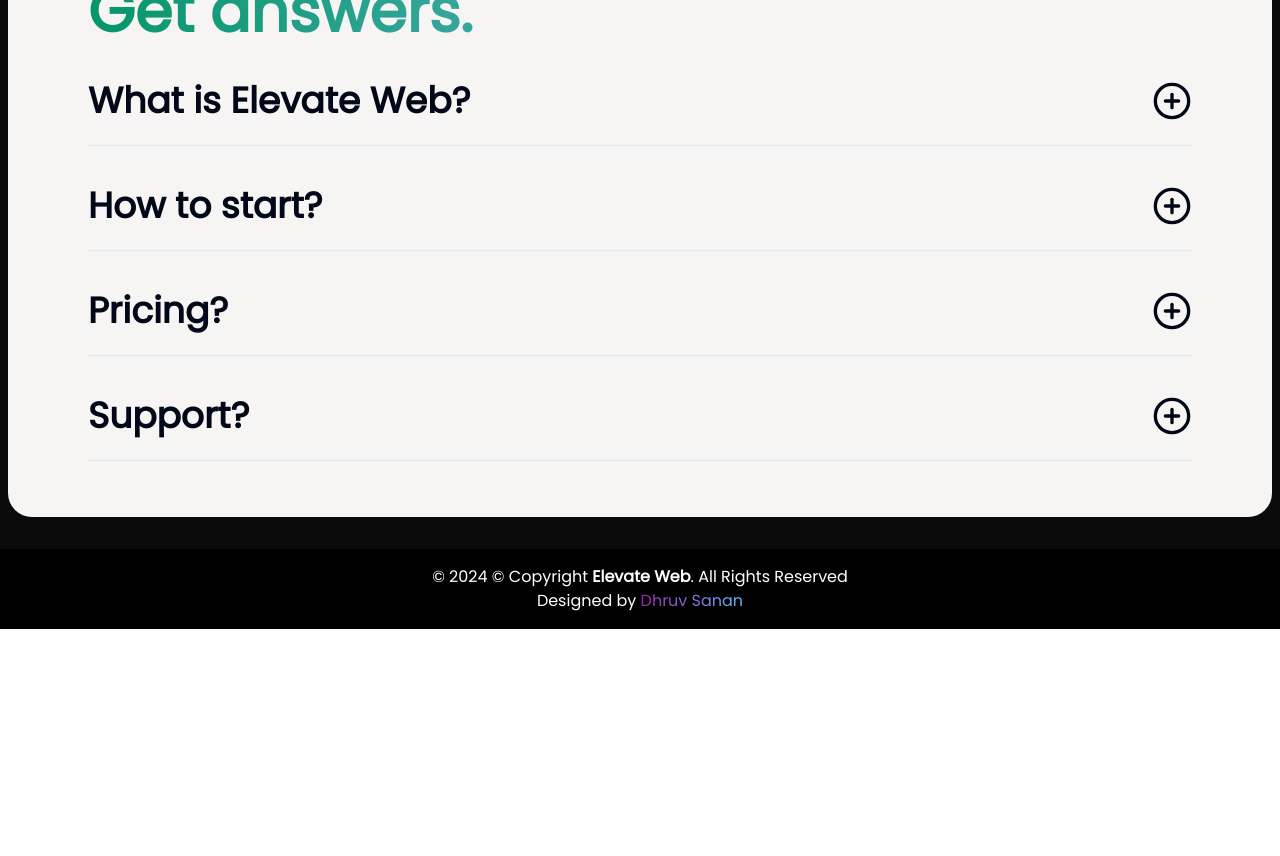
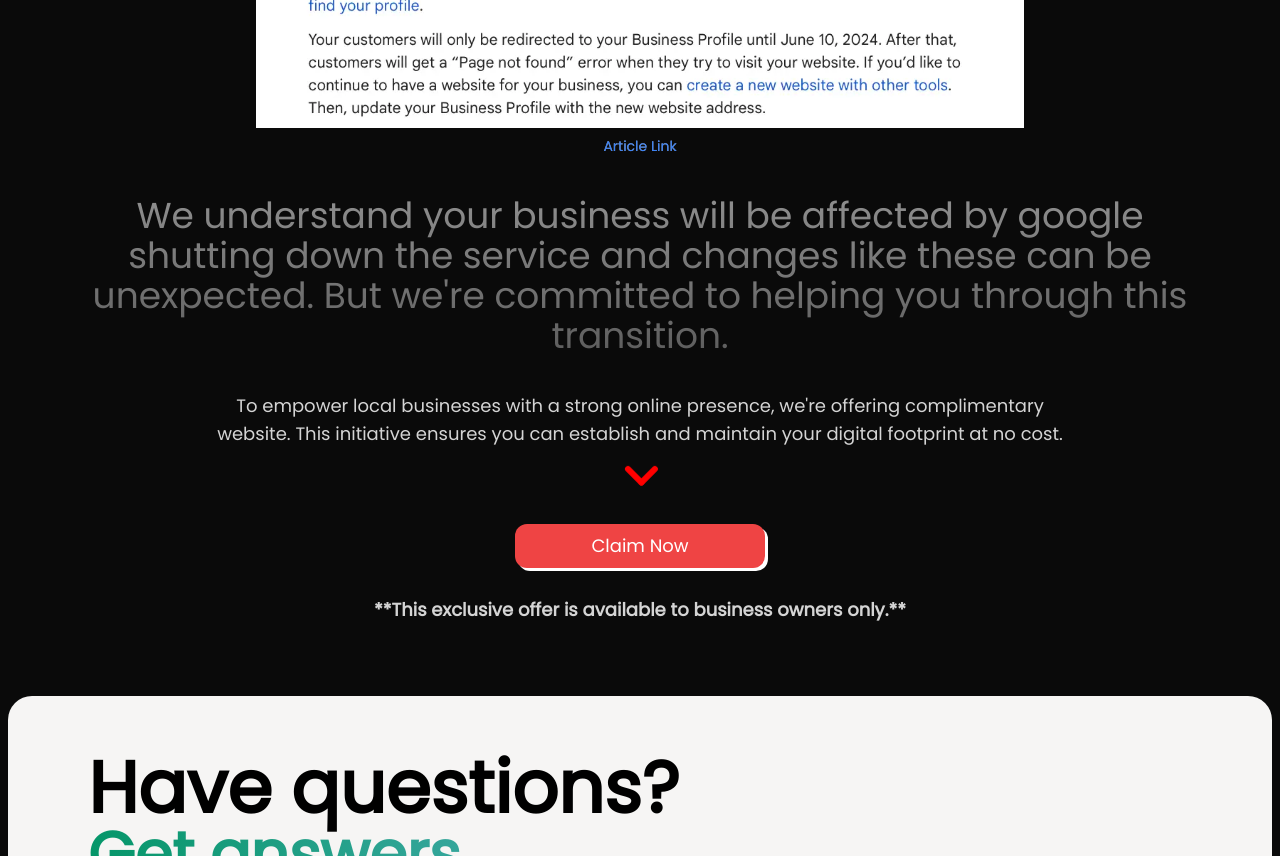
Before and after one commit to dhruvsanan/agency, a Next.js app: page / in a window 1280 px wide. Shown: the part 6840-7696 px from the top of the page. Before the commit the page ends 7469 px from the top, so only its background shows below. Built offline with nearby package versions, Linux system fonts and the light colour scheme.

Commit message:
Updated free website

```diff
--- a/app/globals.css
+++ b/app/globals.css
@@ -86,3 +86,42 @@
   -webkit-background-clip: text;
   -webkit-text-fill-color: transparent;
 }
+
+.arrow-container {
+  width: 25px;
+  /* cubic-bezier-easing = sine / mehr Beispiele: https://easings.net/ */
+  animation: bounce 1600ms infinite cubic-bezier(0.445, 0.05, 0.55, 0.95);
+  cursor: pointer;
+  height: 20px;
+}
+
+.arrow-down {
+  height: 6px;
+  background: red;
+  transform: rotate(45deg);
+  transform-origin: 0% 0%;
+  border-radius: 5px;
+}
+.arrow-down:after {
+  content: '';
+  position: absolute;
+  width: 100%;
+  height: 100%;
+  bottom: 0;
+  left: 100%;
+  border-radius: 5px;
+  background: red;
+  transform: rotate(-90deg);
+  transform-origin: 0% 100%;
+}
+
+@keyframes bounce {
+50% {
+    transform: translateY(-15px);
+  }
+}
+.align-center {
+  display: flex;
+  justify-content: center;
+  align-items: center; /* This line centers vertically */
+}
--- a/app/page.tsx
+++ b/app/page.tsx
@@ -7,6 +7,7 @@ import Link from "next/link";
 import WebsiteDesign from "../components/website-design";
 import GraphicDesign from "../components/graphic-design";
 import Clients from "../components/clients";
+import Freewebsite from "../components/free-website";
 import Services from "../components/services";
 import Price from "../components/pricing";
 import FAQS from "../components/faq";
@@ -105,6 +106,7 @@ export default function Home() {
         <div ref={PriceRef}>
         <Price />
         </div>
+        <Freewebsite/>
         <div ref={FAQRef}>
           <FAQS />
           </div>
--- /dev/null
+++ b/components/free-website.tsx
@@ -0,0 +1,48 @@
+"use client";
+import Image from "@/node_modules/next/image";
+import React from "react";
+
+const Freewebsite=() => {
+  return (
+    <div>
+        <div className="p-8 mx-auto relative z-10 w-full  px-2">
+        <div
+          className="text-2xl pb-5 md:text-4xl px-6 text-center mx-6 bg-clip-text text-transparent
+          bg-gradient-to-b from-neutral-50 justify-center
+              to bg-neutral-400 bg-opacity-50"
+        >
+            <div className="align-center">
+            <img src="/images/google.webp" alt="Website development" style={{ width: "66.66%", display: "block", margin: "0 auto" }}></img>
+                </div>
+                <div className="text-blue-500 pt-2 text-sm">
+                    <a href="https://support.google.com/business/answer/14368911?hl=en">Article Link</a></div>
+              <br></br>
+          We understand your business will be affected by google shutting down the service and changes like these can be unexpected.
+          But we're committed to helping you through this transition.
+        </div>
+        <p className="mt-4 text-lg font-normal  text-neutral-300 max-w-4xl text-center mx-auto px-2">
+        To empower local businesses with a strong online presence, we're offering complimentary website.
+        This initiative ensures you can establish and maintain your digital footprint at no cost. <br></br> <br></br>
+        <div className="align-center">
+        <div className="arrow-container">
+            <div className="arrow-down left-5"></div>
+        </div>
+        </div>
+        <br></br>
+          <a href="https://forms.gle/ZxkmGvF1QTWmejfV8" target="_blank">
+          <button
+          className="px-6 py-2 w-[250px] font-medium bg-destructive rounded-xl text-destructive-foreground hover:bg-destructive/90 text-white transition-all shadow-[3px_3px_0px_white] hover:shadow-none hover:translate-x-[3px] hover:translate-y-[3px]">
+        Claim Now
+      </button>
+      </a>
+      <br></br>
+      <br></br>
+        <span className="font-bold">**This exclusive offer is available to business owners only.**</span>
+        </p>
+
+
+    </div>
+    </div>
+  );
+}
+export default Freewebsite;
```
Also changed, not shown: public/images/google.webp (added).
